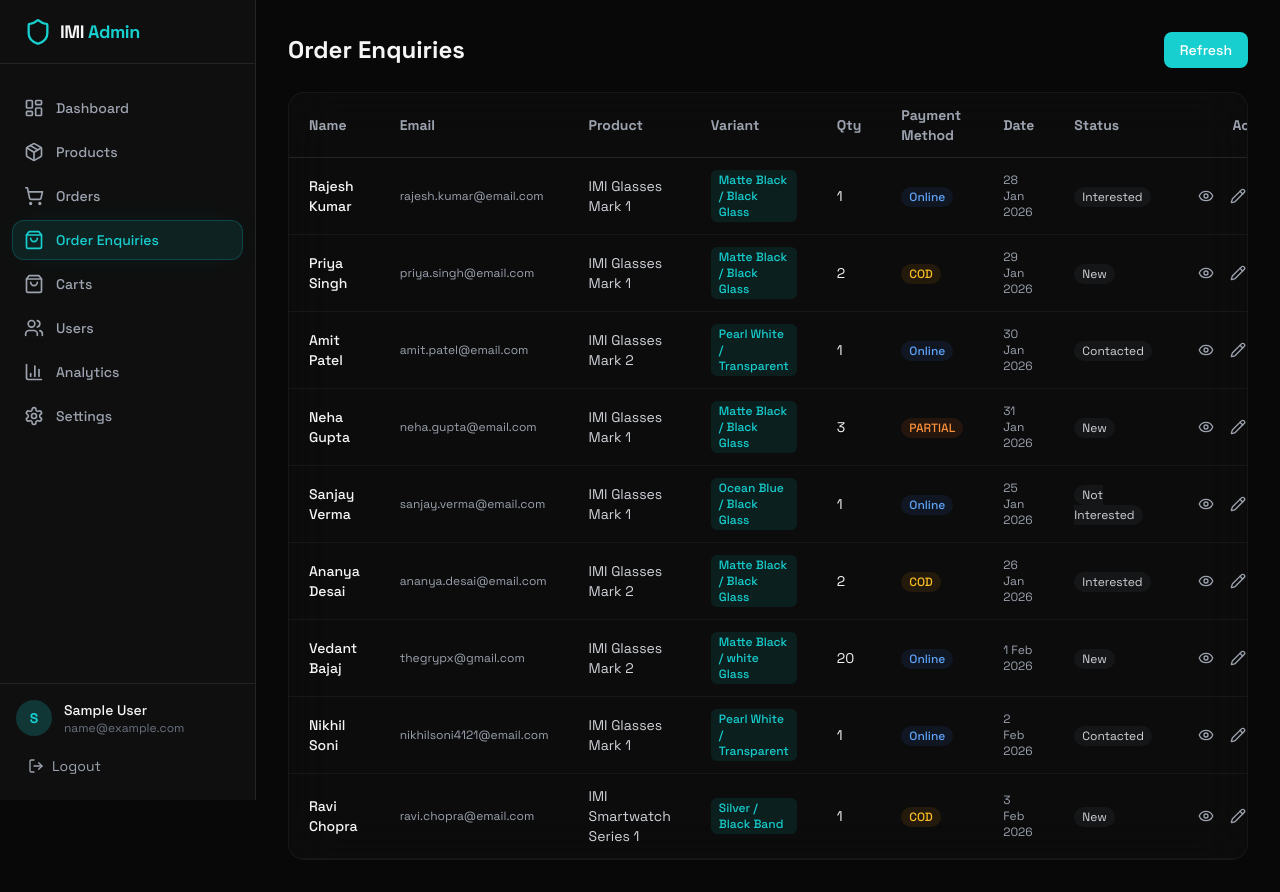
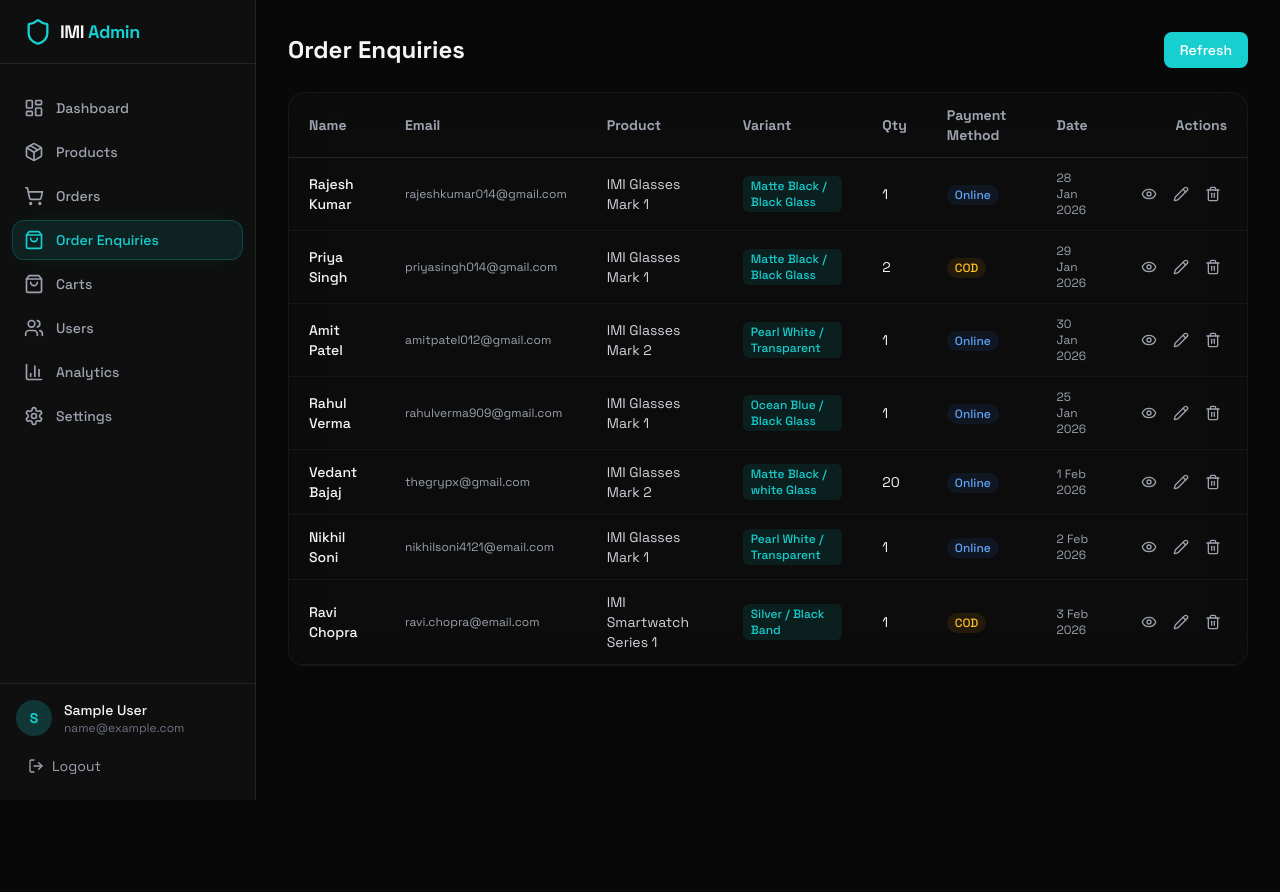
Before and after one commit to AyushiAselea/imi_admin, a React (Vite) app: page /admin/order-enquiries in a window 1280 px wide. After the commit the page ends 800 px from the top, so only its background shows below. Built offline with nearby package versions, Linux system fonts and the light colour scheme; no server answers; sample sign-in values are in the browser's storage; the HTML template or start-up script is replaced by a standard one.

Commit message:
orderenqiery

```diff
--- a/src/pages/OrderEnquiryPage.tsx
+++ b/src/pages/OrderEnquiryPage.tsx
@@ -25,7 +25,7 @@ const staticEnquiries: OrderEnquiry[] = [
     _id: "STATIC001",
     id: "STATIC001",
     name: "Rajesh Kumar",
-    email: "rajesh.kumar@email.com",
+    email: "rajeshkumar014@gmail.com",
     product: "IMI Glasses Mark 1",
     variant: "Matte Black / Black Glass",
     quantity: 1,
@@ -37,7 +37,7 @@ const staticEnquiries: OrderEnquiry[] = [
     _id: "STATIC002",
     id: "STATIC002",
     name: "Priya Singh",
-    email: "priya.singh@email.com",
+    email: "priyasingh014@gmail.com",
     product: "IMI Glasses Mark 1",
     variant: "Matte Black / Black Glass",
     quantity: 2,
@@ -49,7 +49,7 @@ const staticEnquiries: OrderEnquiry[] = [
     _id: "STATIC003",
     id: "STATIC003",
     name: "Amit Patel",
-    email: "amit.patel@email.com",
+    email: "amitpatel012@gmail.com",
     product: "IMI Glasses Mark 2",
     variant: "Pearl White / Transparent",
     quantity: 1,
@@ -58,40 +58,16 @@ const staticEnquiries: OrderEnquiry[] = [
     status: "Contacted",
   },
   {
-    _id: "STATIC004",
-    id: "STATIC004",
-    name: "Neha Gupta",
-    email: "neha.gupta@email.com",
-    product: "IMI Glasses Mark 1",
-    variant: "Matte Black / Black Glass",
-    quantity: 3,
-    paymentMethod: "PARTIAL",
-    date: "2026-01-31",
-    status: "New",
-  },
-  {
     _id: "STATIC005",
     id: "STATIC005",
-    name: "Sanjay Verma",
-    email: "sanjay.verma@email.com",
+    name: "Rahul Verma",
+    email: "rahulverma909@gmail.com",
     product: "IMI Glasses Mark 1",
     variant: "Ocean Blue / Black Glass",
     quantity: 1,
     paymentMethod: "Online",
     date: "2026-01-25",
     status: "Not Interested",
-  },
-  {
-    _id: "STATIC006",
-    id: "STATIC006",
-    name: "Ananya Desai",
-    email: "ananya.desai@email.com",
-    product: "IMI Glasses Mark 2",
-    variant: "Matte Black / Black Glass",
-    quantity: 2,
-    paymentMethod: "COD",
-    date: "2026-01-26",
-    status: "Interested",
   },
   {
     _id: "STATIC007",
@@ -331,7 +307,6 @@ const OrderEnquiryPage: React.FC = () => {
                 <th className="px-5 py-3">Qty</th>
                 <th className="px-5 py-3">Payment Method</th>
                 <th className="px-5 py-3">Date</th>
-                <th className="px-5 py-3">Status</th>
                 <th className="px-5 py-3 text-right">Actions</th>
               </tr>
             </thead>
@@ -361,11 +336,6 @@ const OrderEnquiryPage: React.FC = () => {
                   </td>
                   <td className="px-5 py-3 text-gray-400 text-xs">
                     {fmtDate(e.date)}
-                  </td>
-                  <td className="px-5 py-3">
-                    <span className="text-xs bg-gray-500/10 text-gray-300 px-2 py-0.5 rounded-full">
-                      {e.status || "New"}
-                    </span>
                   </td>
                   <td className="px-5 py-3 text-right">
                     <div className="flex items-center justify-end gap-1">
```
